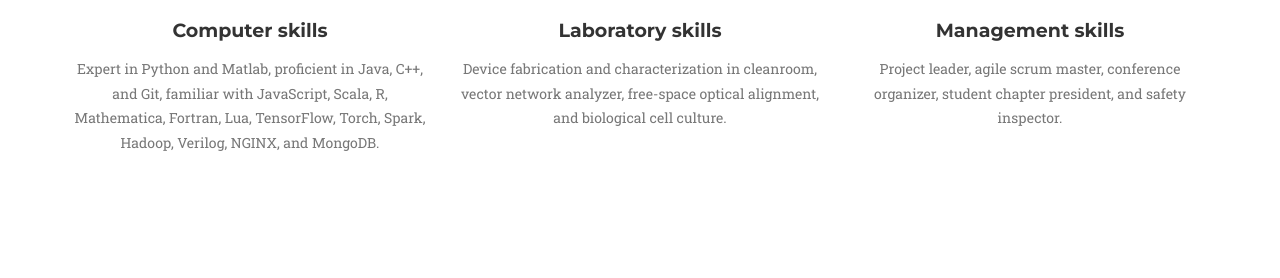
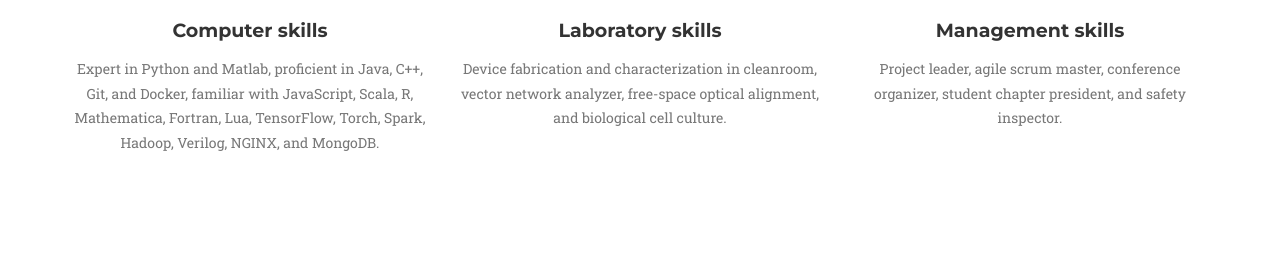
Before and after one commit to atamahjoubfar/atamahjoubfar.github.io, a Jekyll site: the page built from index.html, in a window 1280 px wide and 900 px high, scrolled down 1053 px. Shown: the part 201-479 px from the top of the window. Built offline with Jekyll 4.4.1, drawn with Linux system fonts in a browser that asks for light colours; some web fonts are replaced.

Commit message:
Added Docker

```diff
--- a/_includes/skills.html
+++ b/_includes/skills.html
@@ -14,7 +14,7 @@
                         <i class="fa fa-code fa-stack-1x fa-inverse"></i>
                     </span>
                     <h4 class="skill-heading">Computer skills</h4>
-                    <p class="text-muted">Expert in Python and Matlab, proficient in Java, C++, and Git, familiar with JavaScript, Scala, R, Mathematica, Fortran, Lua, TensorFlow, Torch, Spark, Hadoop, Verilog, NGINX, and MongoDB.</p>
+                    <p class="text-muted">Expert in Python and Matlab, proficient in Java, C++, Git, and Docker, familiar with JavaScript, Scala, R, Mathematica, Fortran, Lua, TensorFlow, Torch, Spark, Hadoop, Verilog, NGINX, and MongoDB.</p>
                 </div>
                 <div class="col-md-4">
                     <span class="fa-stack fa-4x">
```
